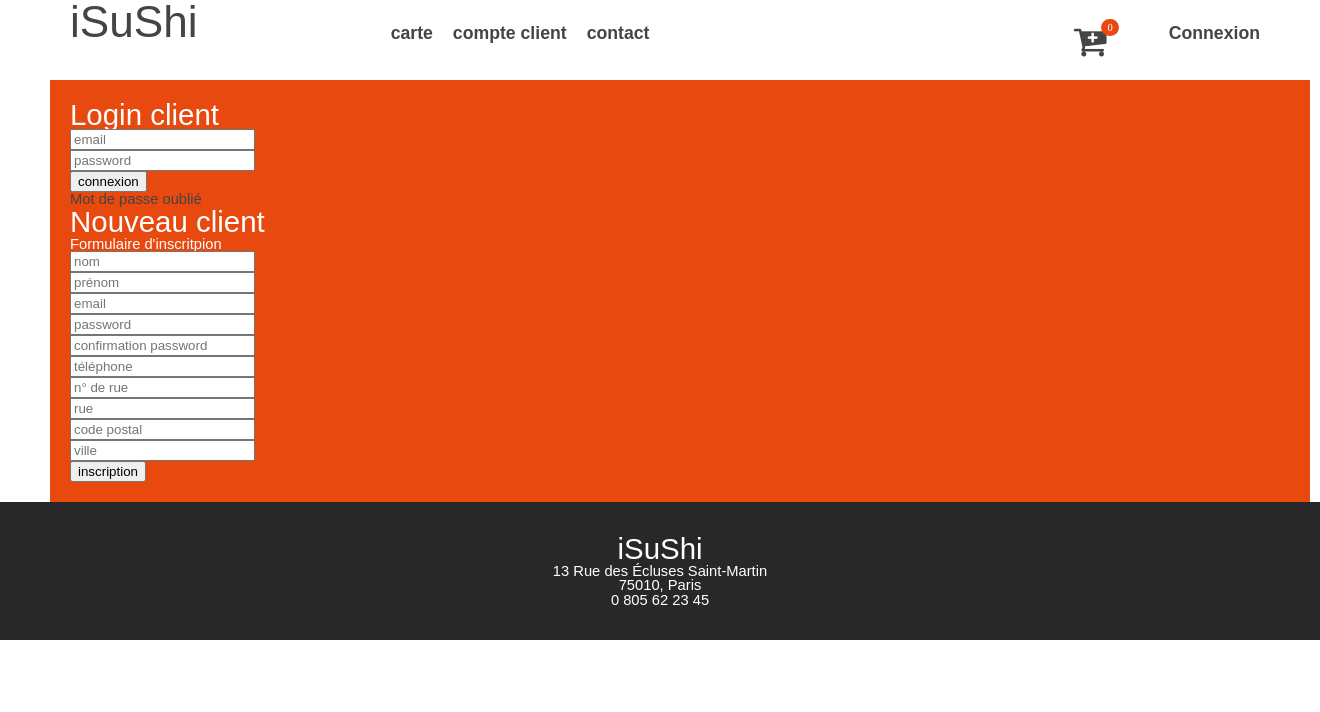
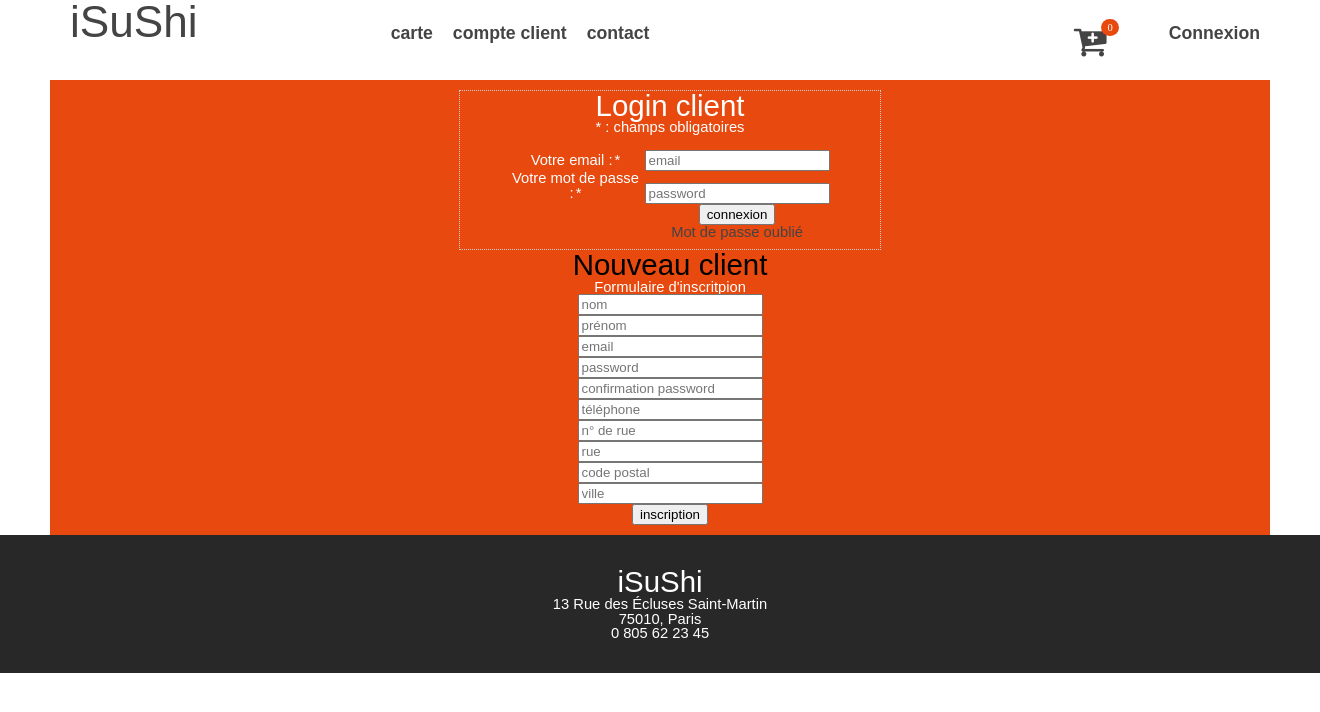
Before and after one commit to ufm040/isushi, a PHP site: page /connexion.php in a window 1320 px wide. Shown: the top 712 px of the page. Run offline with PHP 8.4, Linux system fonts and the light colour scheme; some web fonts are replaced.

Commit message:
udpade phil 16h15

```diff
--- a/connexion.php
+++ b/connexion.php
@@ -1,29 +1,49 @@
 <?php
+session_start();
+$error = '';
+// $panierC = $_SESSION['basket'];
+// print_r($panierC);  // pour test sur la variable session
+// die();
 
-$error = '';
+$tab_error = [];
 
 if ( $_POST ) {
 
 if (empty($_POST['action']['registred'])) { // test en premier si le bouton "inscription" n'a pas été cliqué
+
+	$keys = ['email', 'password'];
+	    foreach ( $keys as $key ) {
+	        if ( empty($_POST['auth'][$key]) || !trim($_POST['auth'][$key]) ) {  // trim() supprime les espaces avt et après ds une chaîne
+	                                                             // ici, gère le fait que l'utilisateur est mis des espaces uniquement
+	            // si le champ est vide, on crée l'index correspondant à
+	            // ce champ dans le tableau $tab_error, de manière à le réutiliser plus bas.
+	            $tab_error[$key] = "le champ $key est manquant !\n";
+	            // print_r($tab_error);
+	        }
+	   }
 
 	if ( !empty($_POST['action']['connexion']) ) {
 
 		if ( !empty($_POST['auth']['email']) && !empty($_POST['auth']['password']) ) {
 
 			$pdo = include('data/pdo.php');
-			$statement = $pdo->prepare('SELECT * FROM clients WHERE email = :email AND password = :password;');
+			$statement = $pdo->prepare('SELECT * FROM clients WHERE email = :email;');
+			// $statement = $pdo->prepare('SELECT * FROM clients WHERE email = :email AND password = :password;');
 			$statement->execute([
 				':email' => $_POST['auth']['email'],
-				':password' => $_POST['auth']['password'],
+				// ':password' => $_POST['auth']['password'],
 			]);
 			$users = $statement->fetchAll();
-			if ( count($users) ) {
+			if ( $users ) {
+				if ( password_verify($_POST['auth']['password'], $users[0]['password']) ) {
 
-				session_start();
+					//session_start();
 					$_SESSION['auth'] = $users[0];
 					die(header('Location: ./' . ( !empty($_POST['action']['next']) ? $_POST['action']['next'] : '' ) ));
 
-			} else $error = "Email ou mot de passe erroné.";
+				} else $error = "Mot de passe invalide !";
+
+			} else $error = "Email erroné.";
 
 		} else $error = "Tous les champs doivent être remplis.";
 
@@ -46,25 +66,36 @@
 <body>
 
 	<?php include("includes/header.php"); ?>
-<div class="products container">
+
+	<div id="wrapper_connexion">
+
+		<div class="wrapper style-form">
 
 
 			<form id="form-login" action="connexion.php" method="post">
 
+				<h2>Login client</h2>
+				<P>* : champs obligatoires</P>
+				<br />
+
 				<?php if ( $error ) { ?>
-		<h2 style="color: red;"><?=$error?></h2>
+				<h3 style="color: #000;"><?=$error?></h3>
 				<?php } ?>
-		<fieldset>
-			<h2>Login client</h2>
+
+					<div class="line-form">
+						<label for="auth[email]" class="<?=!empty($tab_error['email']) ? 'error' : '' ?>">Votre email :</label>
 						<input
 							type="text"
 							placeholder="email"
 							name="auth[email]"
 							value="<?=!empty($_POST['auth']['email']) ? $_POST['auth']['email'] : ''?>"
 						/>
+					</div>
 
-			<br />
+					<div class="line-form">
+						<label for="auth[password]" class="<?=!empty($tab_error['password']) ? 'error' : '' ?>">Votre mot de passe :</label>
 						<input type="password" placeholder="password" name="auth[password]" />
+					</div>
 
 					<input
 						type="hidden"
@@ -72,17 +103,19 @@
 						value="<?=!empty($_GET['next']) ? $_GET['next'] : ( !empty($_POST['action']['next']) ? $_POST['action']['next'] : '' )?>"
 					/>
 
-			<br />
+					<div class="fake-label"></div>	<!-- classe fake-label pour pouvoir placer correctement le champ -->
 					<input type="submit" name="action[connexion]" value="connexion" />
 					<br />
+
+					<div class="fake-label"></div>
 					<a href="password.php">Mot de passe oublié</a>
 
-		</fieldset>
-
 			</form>
+		</div>
 
 		<?php include("inscription.php");?>
 	</div>
+
 	<?php include("includes/footer.html");?>
 
 </body>
--- a/css/style_phil.css
+++ b/css/style_phil.css
@@ -1,63 +1,70 @@
-label .error {
-	color : red;
-	font-size: 30px;
+label {
+	display: none;
 }
 
-/*
-label, .fake-label {
-	width: 180px;
-	display: inline-block;
+.line-form::before {
+	content: "*";
+	color: #FFF;
+	padding-left: 2px;
 }
-*/
+
+.style-form  {	/* comme .products (du fichier style.css) */
+	color: #fff;
+	padding: 20px;
+}
+
+
+/* Pour les gestions d'erreur dans le formulaire d'inscription */
+
+.error-message {
+	color: #8e44ad;
+	font-weight: bold;
+	margin-left: 124px; /* 4px de plus pour l'espace des inline-blocks. Crad. */
+}
+
+.line-form.has-error label, .line-form.has-error label::after {
+	color: #8e44ad;
+}
+
+.line-form.has-error input {
+	background-color: #FFEDED;
+	border: 1px solid #C92020;
+}
 
 @media screen and (min-width: 960px){
 	/* Changement de header/menu */
 
-	.container{
-		background-color:#E7490F;
-	}
-	header h1 {
-		float: left;
-		padding-left: 20px;
-	}
+#wrapper_connexion {
+	margin : auto;
+	width: 100%;
+	text-align: center;
+	padding: 10px;
+}
 
-	.isushi-nav {
-		display: block;
-		position: static;
-	}
+.wrapper {
+	/*width: 50%;*/
+	display: inline-block;
+	width: 400px;
+	margin: auto;
+	padding: 0px 10px 10px 10px;
+	border: 1px dotted #CCC;
+}
 
-	#large-menu {
-		display: block;
-		float: left;
-    	padding-left: 15%;
-	}
-	#nav-bottom{
-		display: none;
-	}
-	#fix-menu {
-		width: 30%;
-		float: right;
-	}
+.error {
+	color : #8e44ad;
+}
 
-	.isushi-nav a {
-		border-bottom: none;
-		margin: 0 10px;
-		font-size: 1.2em;
-		font-weight: 600;
-	}
+label, .fake-label {
+	width: 130px;
+	display: inline-block;
+}
 
-	.isushi-nav li {
-		float: left;
-	}
-	#tease {
-		width: 80%;
-		margin: auto;
-	}
-	#tease p{
-    	font-size: 1.5em;
-	}
-	#menu-choice{
-		display: block;
-	}
+label::after {
+	content: "*";
+	color: #FFF;
+	padding-left: 2px;
+}
 
+.line-form::before {
+	display: none;
 }
```
Also changed, not shown: js/main_phil.js (added, +7 -0 lines), newpassword.php (+15 -12 lines), password.php (+9 -3 lines). Lines whose indentation alone changed are shown as unchanged.
